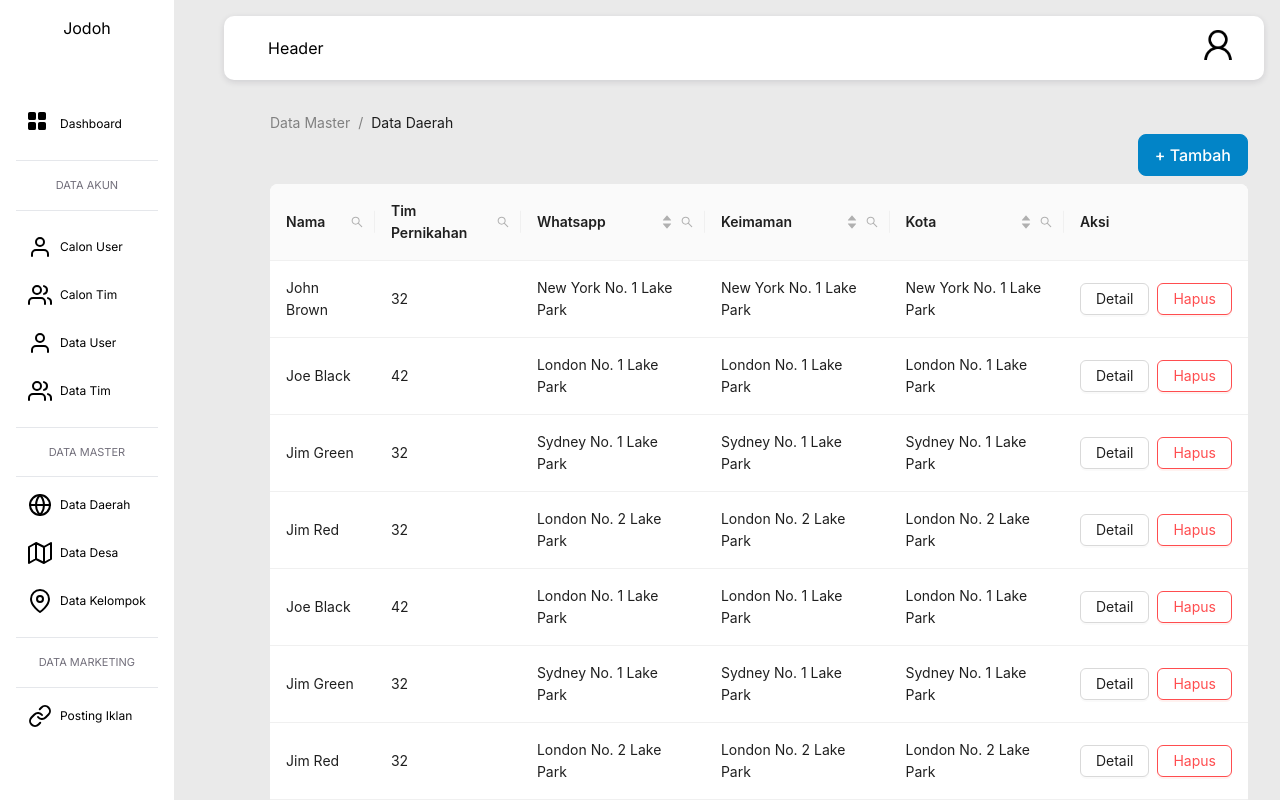
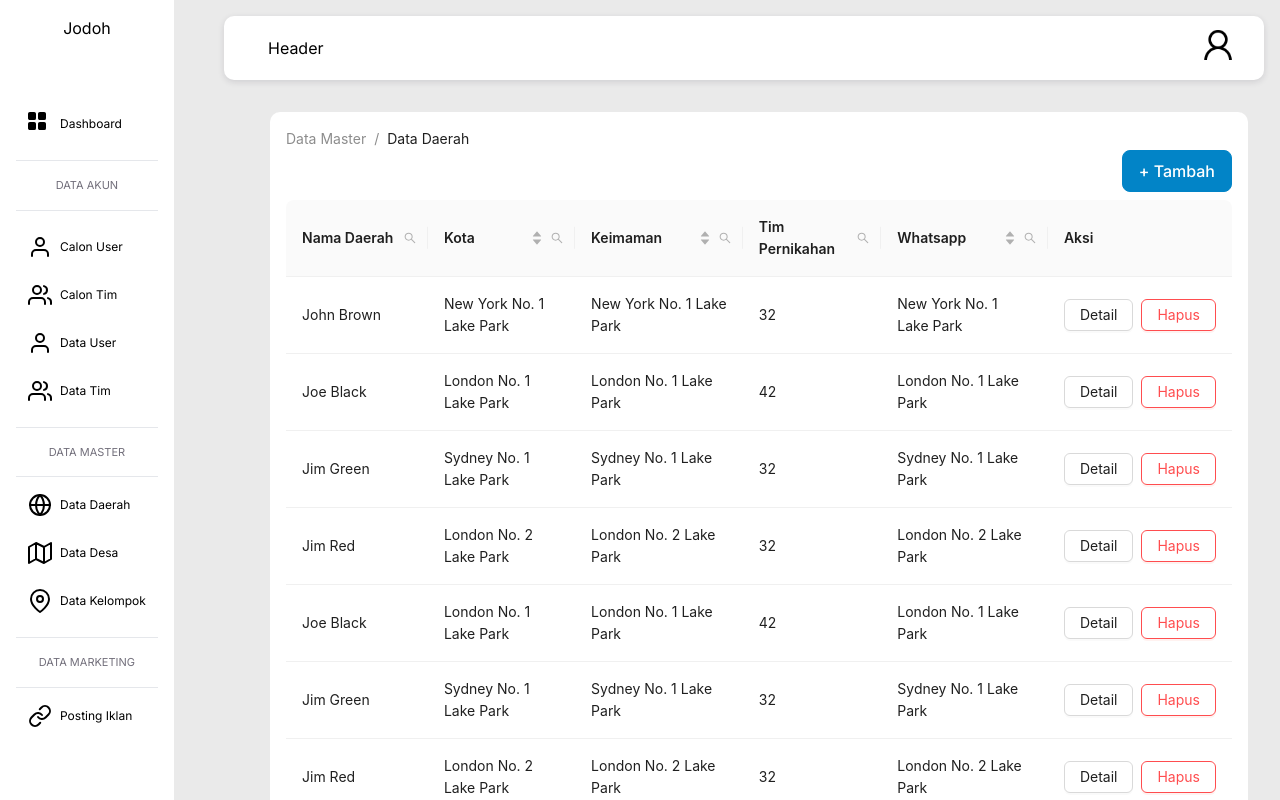
Before and after one commit to alfin-ardian/admin-unik, a React (Vite) app: page /daerah in a window 1280 px wide. Shown: the top 800 px of the page. Built offline with nearby package versions, Linux system fonts and the light colour scheme; sample sign-in values are in the browser's storage.

Commit message:
adjust style table

```diff
--- a/src/components/common/organisms/dashboard/dataMaster/daerah/DaerahTable.tsx
+++ b/src/components/common/organisms/dashboard/dataMaster/daerah/DaerahTable.tsx
@@ -264,21 +264,14 @@ export const DaerahTable: React.FC = () => {
 
   const columns: ColumnsType<DataType> = [
     {
-      title: "Nama",
+      title: "Nama Daerah",
       dataIndex: "name",
       key: "name",
-      // width: "30%",
+      width: "15%",
       ...getColumnSearchProps("name"),
     },
     {
-      title: "Tim Pernikahan",
-      dataIndex: "age",
-      key: "age",
-      // width: "20%",
-      ...getColumnSearchProps("age"),
-    },
-    {
-      title: "Whatsapp",
+      title: "Kota",
       dataIndex: "address",
       key: "address",
       ...getColumnSearchProps("address"),
@@ -294,7 +287,13 @@ export const DaerahTable: React.FC = () => {
       sortDirections: ["descend", "ascend"],
     },
     {
-      title: "Kota",
+      title: "Tim Pernikahan",
+      dataIndex: "age",
+      key: "age",
+      ...getColumnSearchProps("age"),
+    },
+    {
+      title: "Whatsapp",
       dataIndex: "address",
       key: "address",
       ...getColumnSearchProps("address"),
--- a/src/components/common/pages/dataMaster/daerah/Daerah.tsx
+++ b/src/components/common/pages/dataMaster/daerah/Daerah.tsx
@@ -5,7 +5,10 @@ import { Link } from "react-router-dom";
 
 export const Daerah: React.FC = () => {
   return (
-    <div className="container mx-auto">
+    <div
+      className="container mx-auto bg-white p-4"
+      style={{ borderRadius: "10px" }}
+    >
       <BreadcrumbComp page="Data Master" subPage="Data Daerah" />
       <div className="flex justify-end mb-2">
         <Link
```
